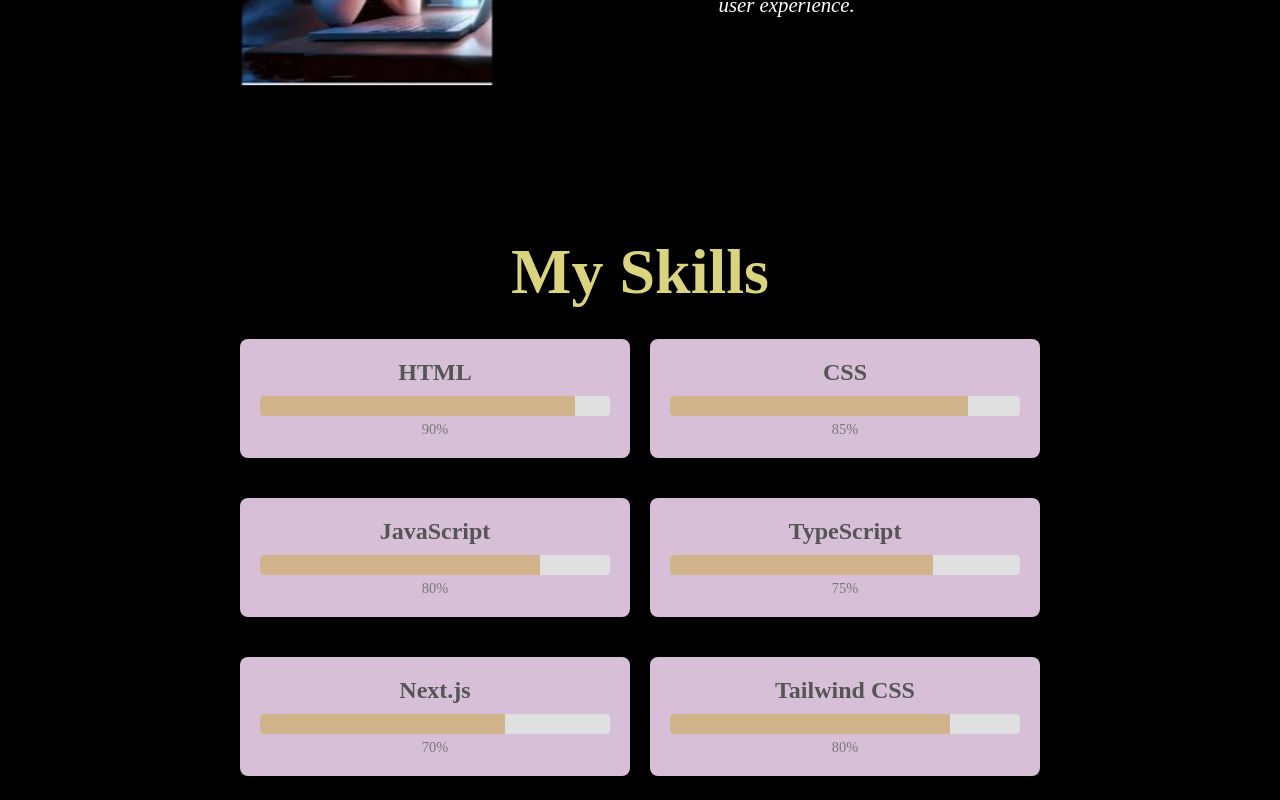
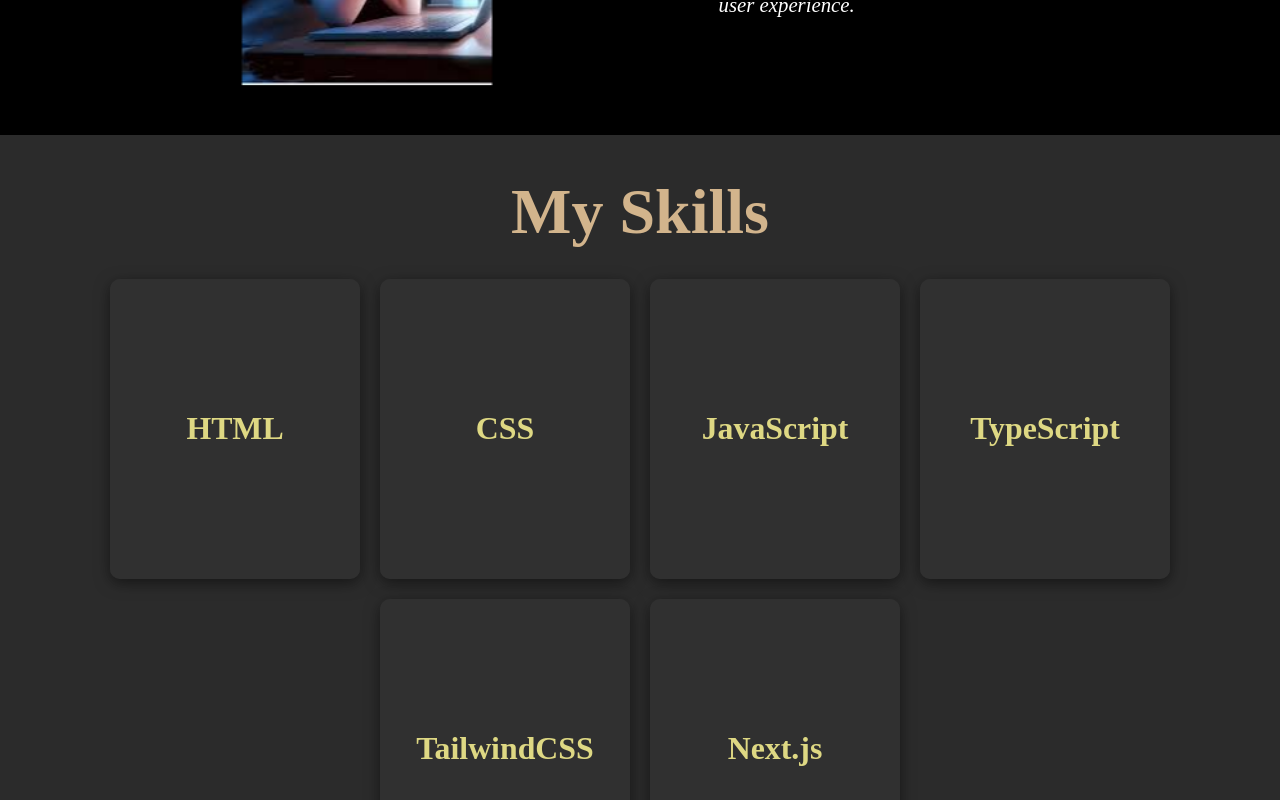
Before and after one commit to ravishfayyaz555/port, a Next.js app: page / in a window 1280 px wide. Shown: the part 1080-1880 px from the top of the page. Built offline with nearby package versions, Linux system fonts and the light colour scheme.

Commit message:
update skills files

```diff
--- a/src/app/components/Home.tsx
+++ b/src/app/components/Home.tsx
@@ -1,17 +1,37 @@
-import React from 'react';
+'use client'
+import React, { useEffect, useState } from 'react';
 import styles from '../styles/HomeSection.module.css';
 import Link from 'next/link';
 
+const HomeSection: React.FC = () => {
+    const [displayedText, setDisplayedText] = useState('');
+    const textToType = "Frontend Developer";
+    const typingSpeed = 100;
 
-const HomeSection: React.FC = () => {
+    useEffect(() => {
+        setDisplayedText('');
+        let currentIndex = 0;
+
+        const typingInterval = setInterval(() => {
+            if (currentIndex < textToType.length) {
+                setDisplayedText((prev) => prev + textToType.charAt(currentIndex));
+                currentIndex++;
+            } else {
+                clearInterval(typingInterval);
+            }
+        }, typingSpeed);
+
+        return () => clearInterval(typingInterval);
+    }, []);
+
     return (
         <section id="home" className={styles.homeContainer}>
             <div className={styles.content}>
-                <h1 className={styles.name}>Hi 👋I am Areeba</h1>
-                <h2 className={styles.title}>Frontend Developer</h2>
+                <h1 className={styles.name}>Hi 👋 I am Areeba</h1>
+                <h2 className={styles.title}>{displayedText}</h2>
                 <Link href="#contact">
-        <button className={styles.button}>Hire Me</button>
-      </Link>
+                    <button className={styles.button}>Hire Me</button>
+                </Link>
             </div>
         </section>
     );
--- a/src/app/components/Skills.tsx
+++ b/src/app/components/Skills.tsx
@@ -1,35 +1,37 @@
 import React from 'react';
 import styles from '../styles/Skills.module.css';
 
-const skills = [
-  { name: 'HTML', level: '90%' },
-  { name: 'CSS', level: '85%' },
-  { name: 'JavaScript', level: '80%' },
-  { name: 'TypeScript', level: '75%' },
-  { name: 'Next.js', level: '70%' },
-  { name: 'Tailwind CSS', level: '80%' },
+interface Skill {
+    name: string;
+    description: string;
+}
 
+const skillsData: Skill[] = [
+    { name: 'HTML', description: 'Experienced in structuring web pages' },
+    { name: 'CSS', description: 'Proficient in styling and layouts' },
+    { name: 'JavaScript', description: 'Skilled in building dynamic web applications' },
+    { name: 'TypeScript', description: 'Strong understanding of typed JavaScript' },
+    { name: 'TailwindCSS', description: 'Building interactive UIs' },
+    { name: 'Next.js', description: 'Developing server-side rendered applications' },
 ];
 
 const Skills: React.FC = () => {
     return (
         <section id="skills" className={styles.skillsSection}>
-      <div className={styles.container}>
-        <h2 className={styles.title}>My Skills</h2>
-        <div className={styles.skillsList}>
-          {skills.map((skill) => (
-            <div key={skill.name} className={styles.skill}>
-              <h3 className={styles.skillName}>{skill.name}</h3>
-              <div className={styles.progressBar}>
-                <div
-                  className={styles.progress}
-                  style={{ width: skill.level }}
-                ></div>
+            <h2>My Skills</h2>
+            <div className={styles.skillsContainer}>
+                {skillsData.map((skill) => (
+                    <div key={skill.name} className={styles.card}>
+                        <div className={styles.cardInner}>
+                            <div className={styles.cardFront}>
+                                <h3>{skill.name}</h3>
                             </div>
-              <p className={styles.skillLevel}>{skill.level}</p>
+                            <div className={styles.cardBack}>
+                                <p>{skill.description}</p>
+                            </div>
+                        </div>
                     </div>
                 ))}
-        </div>
             </div>
         </section>
     );
--- a/src/app/styles/Contact.module.css
+++ b/src/app/styles/Contact.module.css
@@ -34,8 +34,6 @@
 @keyframes animateBlink {
   0%, 25% { background: #f0e98ce8; }
 }
-
-/* Login Box */
 .loginBox {
   position: relative;
   width: 90%;
@@ -78,8 +76,8 @@
 }
 
 .inputBox textarea {
-  height: 60px; /* Default height for textarea */
-  resize: none; /* Prevents resizing */
+  height: 60px;
+  resize: none;
 }
 
 .inputBox input:focus,
@@ -153,8 +151,6 @@
     font-size: 0.9em;
   }
 }
-
-/* Adjust position of animated circle on medium screens */
 @media (max-width: 600px) {
   .loginBox {
     width: 95%;
@@ -179,8 +175,6 @@
   .inputBox label {
     font-size: 0.8em;
   }
-
-  /* Reposition the animated circle to top left */
   .animatedCircle {
     top: 10px;
     left: 10px;
@@ -191,7 +185,7 @@
 
 @media (max-width: 480px) {
   .animatedCircle {
-    display: none; /* Hide the animated circle on very small screens */
+    display: none;
   }
 
   .container span {
--- a/src/app/styles/Header.module.css
+++ b/src/app/styles/Header.module.css
@@ -53,7 +53,7 @@
   background: none;
   border: none;
   cursor: pointer;
-  z-index: 1100; /* Ensure the toggle button is above the nav */
+  z-index: 1100;
 }
 
 /* Responsive styles */
@@ -61,12 +61,10 @@
   .hamburger {
     display: block;
   }
-
-  /* Hide navigation links on small screens */
   .nav {
     position: fixed;
     top: 0;
-    left: -100%; /* Hidden by default */
+    left: -100%;
     height: 100%;
     width: 250px;
     background-color: #1a1a1a;
@@ -77,10 +75,8 @@
     transition: left 0.3s ease;
     z-index: 1000;
   }
-
-  /* Show the menu when active */
   .nav.active {
-    left: 0; /* Slide in from the left */
+    left: 0;
   }
 
   .nav a {
--- a/src/app/styles/HomeSection.module.css
+++ b/src/app/styles/HomeSection.module.css
@@ -6,7 +6,7 @@
     background-image: url('/img 1.jpg');
     background-size: cover;
     background-position: center;
-    color: #f0e98ce8;
+    color: #fff;
     text-align: center;
     padding: 20px;
     box-sizing: border-box;
@@ -39,7 +39,7 @@
 }
 
 .title {
-    font-size: 1.5rem;
+    font-size: 2rem;
     margin: 10px 0;
 }
 
@@ -53,10 +53,6 @@
     border-radius: 5px;
     cursor: pointer;
     transition: background-color 0.3s ease, transform 0.3s ease;
-}
-.button:hover {
-    background-color: #f0e68f;
-    transform: scale(1.1);
 }
 @media (max-width: 768px) {
     .content {
--- a/src/app/styles/Skills.module.css
+++ b/src/app/styles/Skills.module.css
@@ -1,78 +1,132 @@
 .skillsSection {
-  padding: 50px 0;
-  background-color: #000;
+  padding: 40px;
+  background-color: rgba(20, 20, 20, 0.9);
+  backdrop-filter: blur(15px);
+  color: #e0e0e0;
 }
 
-.container {
-  max-width: 800px;
-  margin: 0 auto;
+.skillsSection h2 {
   text-align: center;
+  margin-bottom: 30px;
+  font-size: 4rem;
+  color: tan;
 }
 
-.title {
-  font-size: 4rem;
-  margin-bottom: 30px;
-  color: #f0e98ce8;
-  margin-top: 50px;
+.skillsContainer {
+  display: flex;
+  flex-wrap: wrap;
+  gap: 20px;
+  justify-content: center;
 }
 
-.skillsList {
-  display: flex;
-  flex-wrap: wrap;
-  justify-content: space-between;
-  gap: 20px;
+.card {
+  perspective: 1000px;
+  width: 250px;
+  height: 300px;
 }
 
-.skill {
-  background-color:thistle;
-  border-radius: 8px;
+.cardInner {
+  position: relative;
+  width: 100%;
+  height: 100%;
+  transition: transform 0.6s;
+  transform-style: preserve-3d;
+}
+.cardFront, .cardBack {
+  position: absolute;
+  width: 100%;
+  height: 100%;
+  border-radius: 10px;
+  display: flex;
+  justify-content: center;
+  align-items: center;
+  text-align: center;
+  background: rgba(50, 50, 50, 0.9);
+  box-shadow: 0 4px 15px rgba(0, 0, 0, 0.5);
   padding: 20px;
-  box-shadow: 0 2px 8px rgba(0, 0, 0, 0.1);
-  width: calc(50% - 10px);
-  margin-bottom: 20px;
 }
 
-.skillName {
-  font-size: 1.5rem;
-  margin-bottom: 10px;
-  color: #555;
+.cardFront {
+  z-index: 2;
+  color: #f0e98ce8;
+  font-weight: bold;
+  font-size: 1.7rem;
 }
 
-.progressBar {
-  background-color: #e0e0e0;
-  border-radius: 4px;
-  height: 20px;
-  width: 100%;
-  overflow: hidden;
+.cardBack {
+  transform: rotateY(180deg);
+  z-index: 1;
+  color: #ffffff;
+  display: flex;
+  justify-content: center;
+  align-items: center;
+  opacity: 0;
+}
+.card:hover .cardInner {
+  transform: rotateY(180deg);
 }
 
-.progress {
-  background-color:tan;
-  height: 100%;
-  transition: width 0.3s ease;
+.card:hover .cardFront {
+  z-index: 1;
 }
 
-.skillLevel {
-  margin-top: 5px;
-  font-size: 0.9rem;
-  color: #777;
+.card:hover .cardBack {
+  opacity: 1;
 }
-@media (max-width: 768px) {
-  .skill {
-    width: 100%;
+.cardBack p {
+  font-size: 1rem;
+  margin: 0;
+  line-height: 1.4;
+  text-align: center;
+  padding: 10px;
+}
+
+/* Responsive styles */
+@media (max-width: 1200px) {
+  .skillsSection h2 {
+    font-size: 3.5rem;
   }
-
-  .title {
-    font-size: 3rem;
+  .card {
+    width: 200px;
+    height: 250px;
   }
 }
 
-@media (min-width: 769px) and (max-width: 1024px) {
-  .skill {
-    width: calc(50% - 10px);
+@media (max-width: 992px) {
+  .skillsSection h2 {
+    font-size: 3rem;
   }
-
-  .title {
-    font-size: 3.5rem;
+  .card {
+    width: 180px;
+    height: 230px;
   }
 }
+
+@media (max-width: 768px) {
+  .skillsSection h2 {
+    font-size: 2.5rem;
+  }
+  .card {
+    width: 150px;
+    height: 200px;
+  }
+  .cardFront {
+
+    font-weight: bold;
+    font-size: 1rem;
+  }
+}
+
+@media (max-width: 576px) {
+  .skillsSection h2 {
+    font-size: 2rem;
+  }
+  .skillsContainer {
+    flex-direction: column;
+    align-items: center;
+  }
+  .card {
+    width: 90%;
+    height: auto;
+  }
+}
```
Lines whose indentation alone changed are shown as unchanged.
